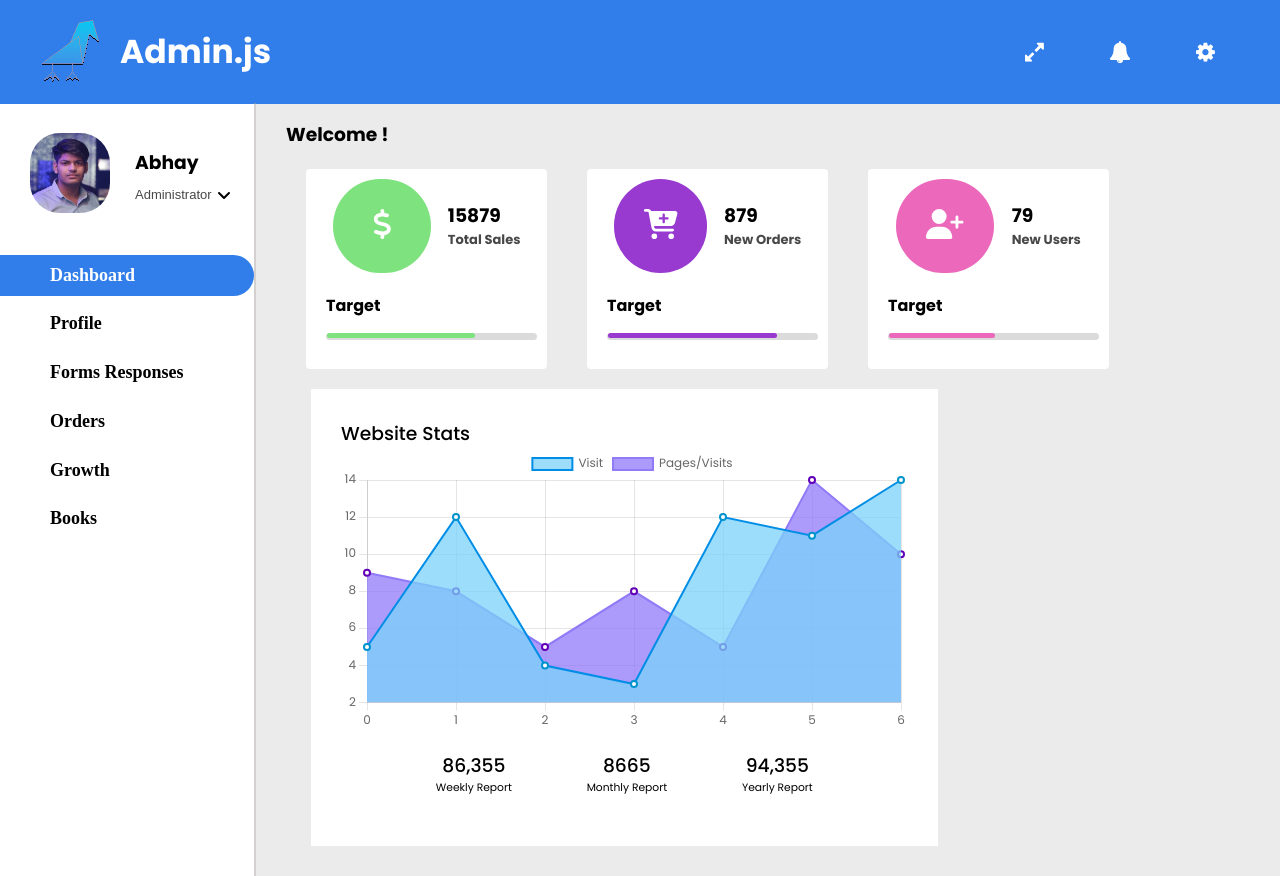
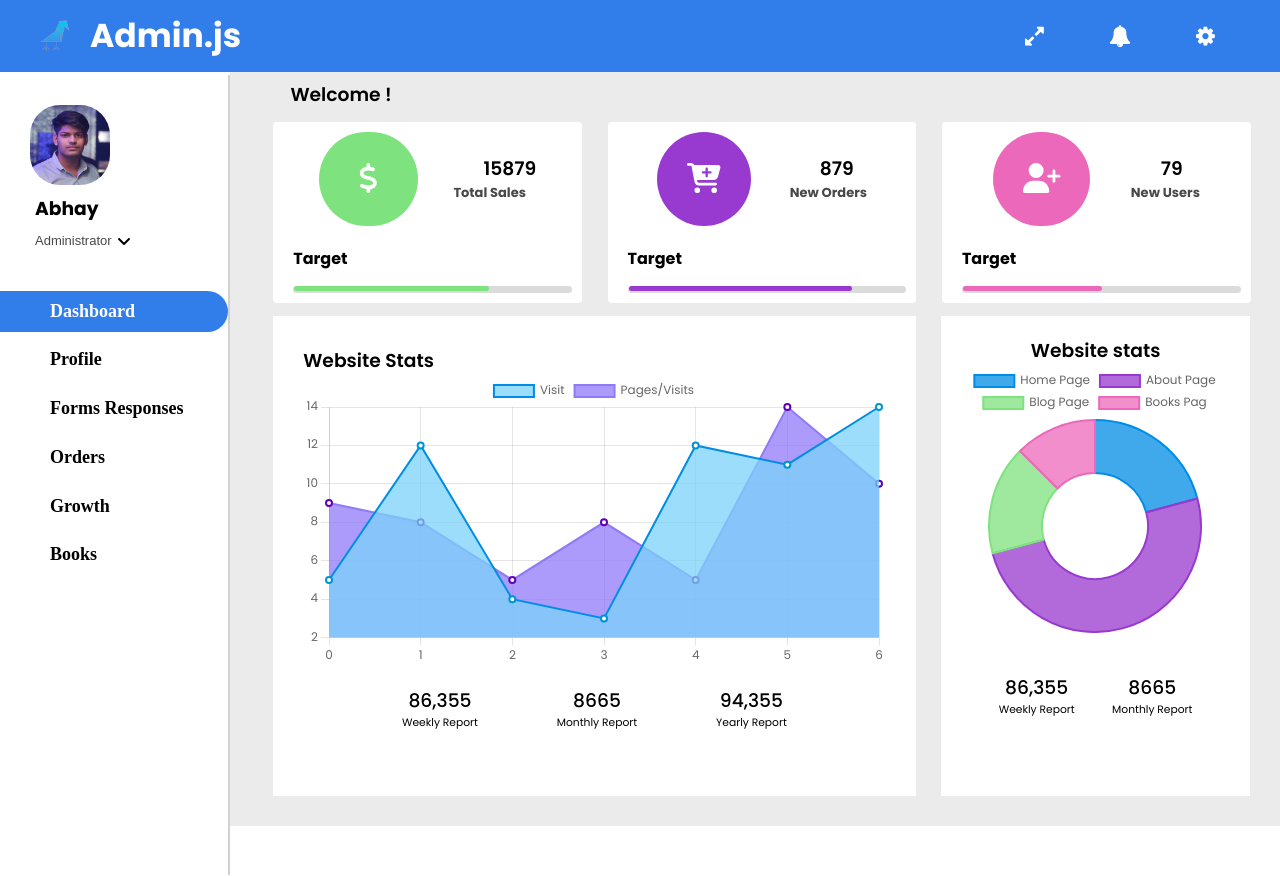
Before and after one commit to abhay5624/Admin.js, a React (Create React App) app: page / in a window 1280 px wide. After the commit the page ends 826 px from the top, so only its background shows below. Built offline with nearby package versions, Linux system fonts and the light colour scheme.

Commit message:
doughnut chart added

```diff
--- a/src/Components/Aside.js
+++ b/src/Components/Aside.js
@@ -53,7 +53,7 @@ const Aside = () => {
 
   return (
     <aside>
-      <div className="AdminPannel flexbox">
+      <div className="AdminPannel flexbox" style={{ flexWrap: "wrap" }}>
         <div>
           <img src={Avatar} alt="Avatar" />
         </div>
--- /dev/null
+++ b/src/Components/PagesChart.js
@@ -0,0 +1,30 @@
+import React from "react";
+import { Doughnut } from "react-chartjs-2";
+import { Dochart } from "../Data";
+const PagesChart = () => {
+  return (
+    <div className="DonnutChart">
+      <h3>Website stats</h3>
+      <Doughnut data={Dochart} />
+      <div
+        className="flexbox"
+        style={{
+          justifyContent: "space-evenly",
+          width: "100%",
+          marginTop: "40px",
+        }}
+      >
+        <div>
+          <h3 style={{ fontWeight: 500 }}>86,355</h3>
+          <h6 style={{ fontWeight: 300 }}>Weekly Report</h6>
+        </div>
+        <div>
+          <h3 style={{ fontWeight: 500 }}>8665</h3>
+          <h6 style={{ fontWeight: 300 }}>Monthly Report</h6>
+        </div>
+      </div>
+    </div>
+  );
+};
+
+export default PagesChart;
--- a/src/Data.js
+++ b/src/Data.js
@@ -25,3 +25,28 @@ export let chart = {
     },
   ],
 };
+const border_color = [
+  "rgba(0, 141, 230, 1)",
+  "rgb(152, 57, 207)",
+  "rgb(126, 226, 126)",
+  "#ec68ba",
+];
+const background_color = [
+  "rgba(0, 141, 230, 0.75)",
+  "rgba(152, 57, 207,0.75)",
+  "rgba(126, 226, 126,0.75)",
+  "rgba(236,104,186,0.75)",
+];
+export let Dochart = {
+  labels: ["Home Page", "About Page", "Blog Page", "Books Pag"],
+  datasets: [
+    {
+      label: "Visit",
+      data: [500, 1200, 400, 300],
+      backgroundColor: background_color,
+      borderColor: border_color,
+      borderWidth: 2,
+      fill: true,
+    },
+  ],
+};
--- a/src/Pages/Dashboard.js
+++ b/src/Pages/Dashboard.js
@@ -6,6 +6,7 @@ import {
   faUserPlus,
 } from "@fortawesome/free-solid-svg-icons";
 import UserChart from "../Components/UserChart";
+import PagesChart from "../Components/PagesChart";
 const Dashboard = () => {
   return (
     <div className="Dashboard">
@@ -69,8 +70,12 @@ const Dashboard = () => {
           </div>
         </div>
       </div>
-      <div className="flexbox">
+      <div
+        className="flexbox"
+        style={{ minHeight: "fit-content", minWidth: "100%" }}
+      >
         <UserChart />
+        <PagesChart />
       </div>
     </div>
   );
--- a/src/index.css
+++ b/src/index.css
@@ -24,7 +24,7 @@ nav {
   justify-content: space-between;
 }
 nav img {
-  width: 60px;
+  width: 30px;
   margin: 20px;
   margin-left: 40px;
 }
@@ -34,11 +34,11 @@ nav img {
 }
 aside {
   border-right: 2px hwb(0 64% 33% / 0.507) solid;
-  width: 20%;
+  width: 18%;
   height: 100vh;
   position: fixed;
   left: 0%;
-  top: 103px;
+  top: 75px;
 }
 .AdminPannel {
   padding: 30px;
@@ -63,8 +63,8 @@ aside {
   color: rgb(73, 71, 71);
 }
 .Articals {
-  width: 80%;
-  margin-left: 20%;
+  width: 82%;
+  margin-left: 18%;
 }
 .linkList {
   flex-direction: column;
@@ -93,18 +93,22 @@ aside {
   color: black;
 }
 .Dashboard {
-  margin-top: 7vw;
+  margin-top: 50px;
   padding: 30px;
   background-color: rgb(235, 235, 235);
+}
+.Dashboard h3 {
+  padding-left: 30px;
+  font-weight: 600;
 }
 .box1,
 .box2 {
   padding: 10px;
   background-color: white;
   border-radius: 4px;
-  min-width: 25%;
-  min-height: 200px;
-  margin: 20px;
+  min-width: 31.2%;
+  min-height: 180px;
+  margin: 1vw;
 }
 .boxicon {
   justify-content: space-evenly;
@@ -170,10 +174,13 @@ aside {
 }
 .Userchart {
   width: 65%;
-
+  height: 480px;
   background-color: white;
-  margin-left: 25px;
+  margin-left: 1vw;
   padding: 30px;
+}
+.Userchart h3 {
+  padding: 0%;
 }
 .reports {
   justify-content: space-evenly;
@@ -183,3 +190,15 @@ aside {
 .stats {
   font-weight: 500;
 }
+.DonnutChart {
+  background-color: #ffffff;
+  min-height: 480px;
+  min-width: 31.2%;
+  margin-left: 2vw;
+  padding: 20px;
+  text-align: center;
+}
+.DonnutChart h3 {
+  text-align: center;
+  padding: 0;
+}
--- a/src/index.js
+++ b/src/index.js
@@ -7,6 +7,8 @@ import "font-awesome/css/font-awesome.min.css";
 import { createStore } from "redux";
 import { Provider } from "react-redux";
 import rootReducer from "./Reducers";
+import { Chart as ChartJS, registerables } from "chart.js";
+ChartJS.register(...registerables);
 const root = ReactDOM.createRoot(document.getElementById("root"));
 const store = createStore(
   rootReducer,
```
